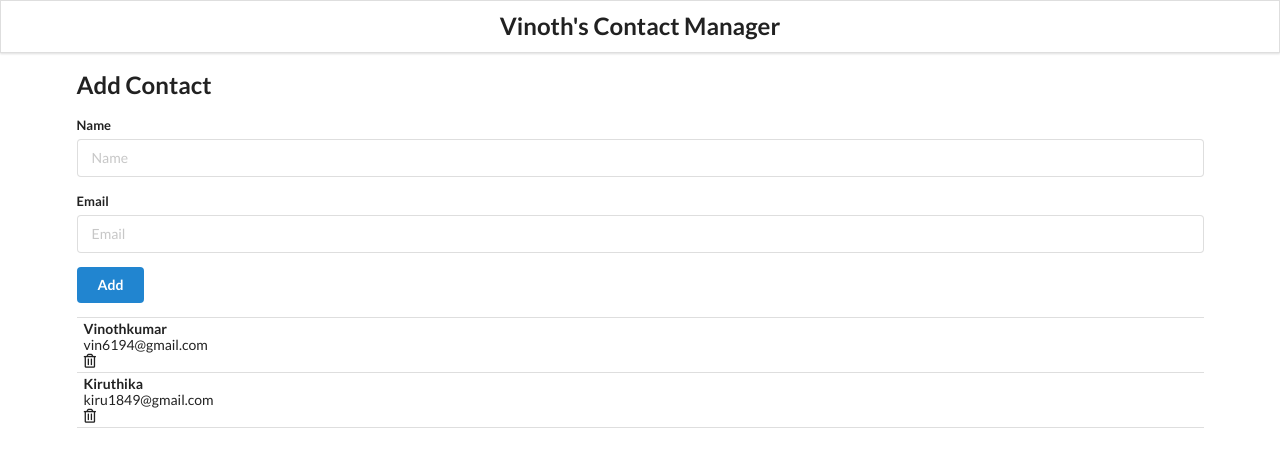
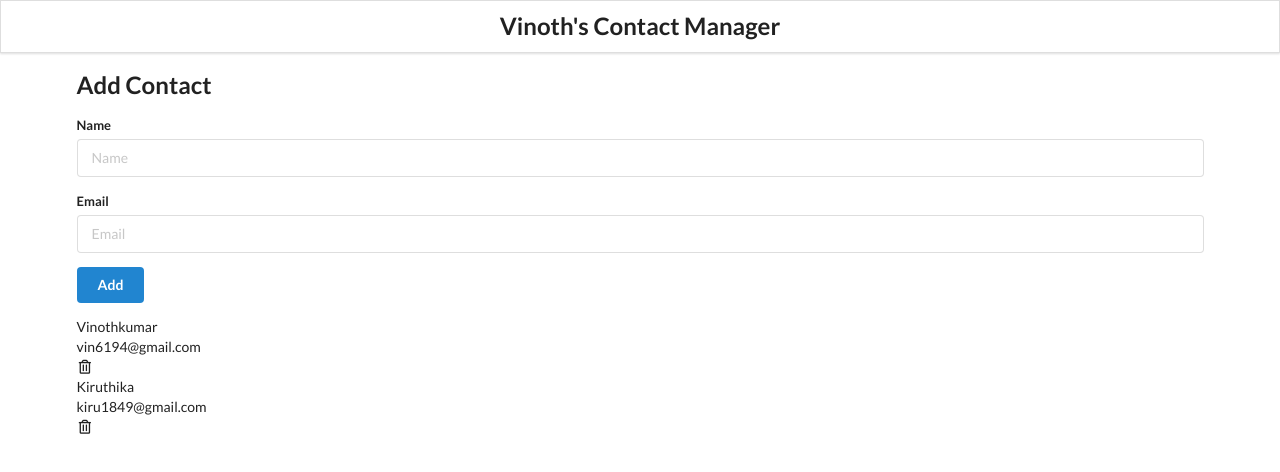
Before and after one commit to Vinoth6194/react_json_crud, a React (Create React App) app: page / in a window 1280 px wide. Shown: the top 472 px of the page. Built offline with nearby package versions, Linux system fonts and the light colour scheme.

Commit message:
refractrored list render with contact card comp

```diff
--- a/src/components/ContactCard.jsx
+++ b/src/components/ContactCard.jsx
@@ -1,7 +1,17 @@
 import React from 'react';
 
-function ContactCard() {
-  return <div></div>;
+function ContactCard(props) {
+  return (
+    <div>
+      <div className="item">
+        <div className="content">
+          <div className="header">{props.contact.name}</div>
+          <div>{props.contact.email}</div>
+        </div>
+        <i className="trash alternate outline icon"></i>
+      </div>
+    </div>
+  );
 }
 
 export default ContactCard;
--- a/src/components/ContactList.jsx
+++ b/src/components/ContactList.jsx
@@ -1,17 +1,10 @@
 import React from 'react';
+import ContactCard from './ContactCard';
 
 const ContactList = props => {
   console.log(props);
   const renderContactList = props.contacts.map(contact => {
-    return (
-      <div className="item">
-        <div className="content">
-          <div className="header">{contact.name}</div>
-          <div>{contact.email}</div>
-        </div>
-        <i className="trash alternate outline icon"></i>
-      </div>
-    );
+    return <ContactCard contact={contact} />;
   });
 
   return <div className="ui celled list">{renderContactList}</div>;
```
